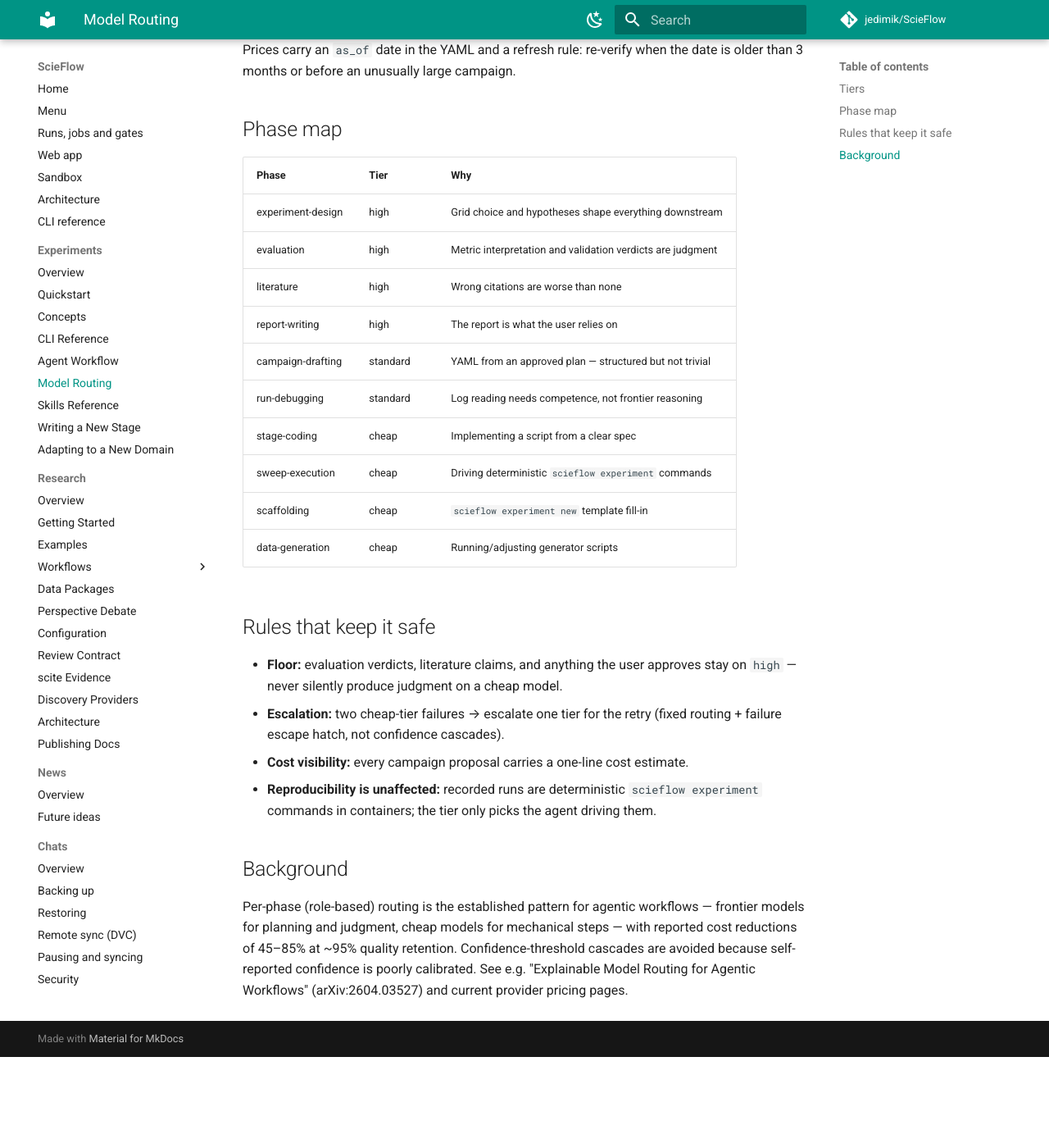
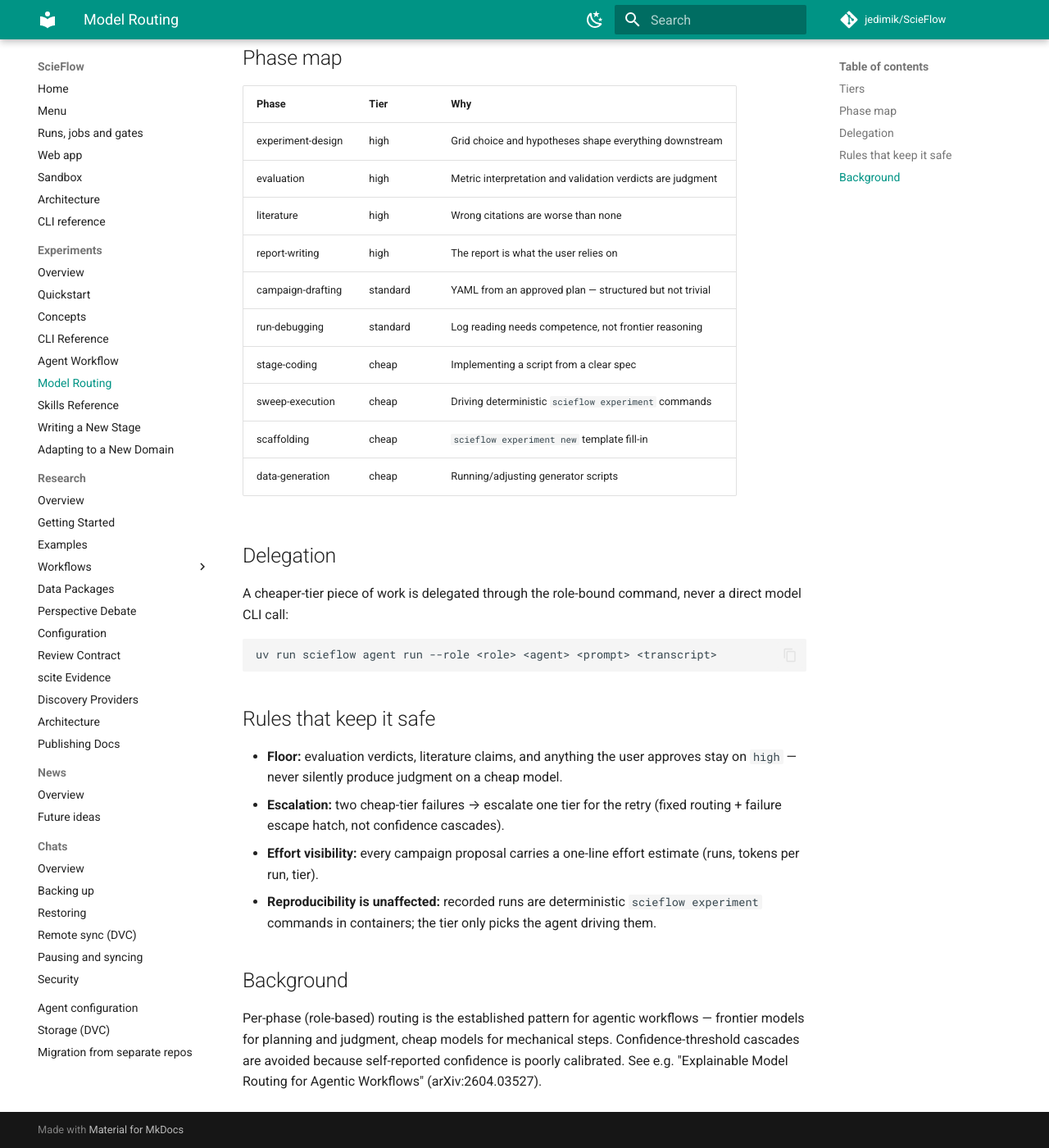
Before and after one commit to jedimik/ScieFlow, an MkDocs documentation site: the page built from docs/experiments/model-routing.md, in a window 1280 px wide and 1400 px high, scrolled down 626 px. Shown: the whole window at 82% size. Built offline with MkDocs 1.6.1 and Material for MkDocs 9.7.7, drawn with Linux system fonts in a browser that asks for light colours; comment, search, counter and statistics services are not loaded; before the commit the page ends 1915 px from its top, so only the background shows below that; some of the changed text lies outside the part shown.

Commit message:
fix(experiments): validate campaign keys and scheduler at load; refresh model routing (M-A T2: A-3, A-4, A-14)
Reviewed: T2R PASS (reviews/m-a-t2-review-r1.md). experiment-runner/SKILL.md also carries T3's one-line change.

```diff
--- a/docs/experiments/model-routing.md
+++ b/docs/experiments/model-routing.md
@@ -1,22 +1,21 @@
 # Model Routing
 
-Agent time is billed per token, and model prices differ by roughly 20x between
-the cheapest and the most capable tiers. The ScieFlow experiments module routes each workflow phase
-to the cheapest model tier that can do it well: judgment work runs on
-high-quality models, mechanical work on the cheapest. The mapping lives in
-`model-routing.yaml` at the repo root; the decision procedure agents follow is
+The ScieFlow experiments module routes each workflow phase to the tier that can
+do it well: judgment work runs on high-quality models, mechanical work on the
+cheapest. The phase→tier map lives in `model-routing.yaml` at the repo root; the
+decision procedure agents follow is
 `src/scieflow/experiments/skills/model-routing/SKILL.md`.
+
+The routing file names no models and no prices. The model and effort for each
+role come from the role assignment: `uv run scieflow agent show [--workspace <slug>]`.
 
 ## Tiers
 
-| Tier | Purpose | Example models (indicative $/MTok in/out) |
-|---|---|---|
-| `high` | Judgment — wrong answers are expensive | claude-opus-4-8 ($5/$25), gpt-5.2-codex ($1.75/$14), gemini-3.1-pro ($2/$12) |
-| `standard` | Semi-mechanical — competence, not frontier judgment | claude-sonnet-5 ($3/$15), gemini-3-flash ($0.50/$3) |
-| `cheap` | Mechanical, fully specified in advance | claude-haiku-4-5 ($1/$5), gemini-3.1-flash-lite ($0.25/$1.50) |
-
-Prices carry an `as_of` date in the YAML and a refresh rule: re-verify when the
-date is older than 3 months or before an unusually large campaign.
+| Tier | Purpose |
+|---|---|
+| `high` | Judgment — wrong answers are expensive |
+| `standard` | Semi-mechanical — competence, not frontier judgment |
+| `cheap` | Mechanical, fully specified in advance |
 
 ## Phase map
 
@@ -33,13 +32,21 @@
 | scaffolding | cheap | `scieflow experiment new` template fill-in |
 | data-generation | cheap | Running/adjusting generator scripts |
 
+## Delegation
+
+A cheaper-tier piece of work is delegated through the role-bound command, never
+a direct model CLI call:
+
+    uv run scieflow agent run --role <role> <agent> <prompt> <transcript>
+
 ## Rules that keep it safe
 
 - **Floor:** evaluation verdicts, literature claims, and anything the user
   approves stay on `high` — never silently produce judgment on a cheap model.
 - **Escalation:** two cheap-tier failures → escalate one tier for the retry
   (fixed routing + failure escape hatch, not confidence cascades).
-- **Cost visibility:** every campaign proposal carries a one-line cost estimate.
+- **Effort visibility:** every campaign proposal carries a one-line effort
+  estimate (runs, tokens per run, tier).
 - **Reproducibility is unaffected:** recorded runs are deterministic `scieflow experiment`
   commands in containers; the tier only picks the agent driving them.
 
@@ -47,7 +54,6 @@
 
 Per-phase (role-based) routing is the established pattern for agentic
 workflows — frontier models for planning and judgment, cheap models for
-mechanical steps — with reported cost reductions of 45–85% at ~95% quality
-retention. Confidence-threshold cascades are avoided because self-reported
-confidence is poorly calibrated. See e.g. "Explainable Model Routing for
-Agentic Workflows" (arXiv:2604.03527) and current provider pricing pages.
+mechanical steps. Confidence-threshold cascades are avoided because
+self-reported confidence is poorly calibrated. See e.g. "Explainable Model
+Routing for Agentic Workflows" (arXiv:2604.03527).
```
Also changed, not shown: skills/remote-exec/SKILL.md (+1 -1 lines), src/scieflow/experiments/model-routing.yaml (+9 -28 lines), src/scieflow/experiments/skills/experiment-designer/SKILL.md (+1 -1 lines), src/scieflow/experiments/skills/experiment-runner/SKILL.md (+1 -0 lines), src/scieflow/experiments/skills/model-routing/SKILL.md (+26 -22 lines), 6 other files.
